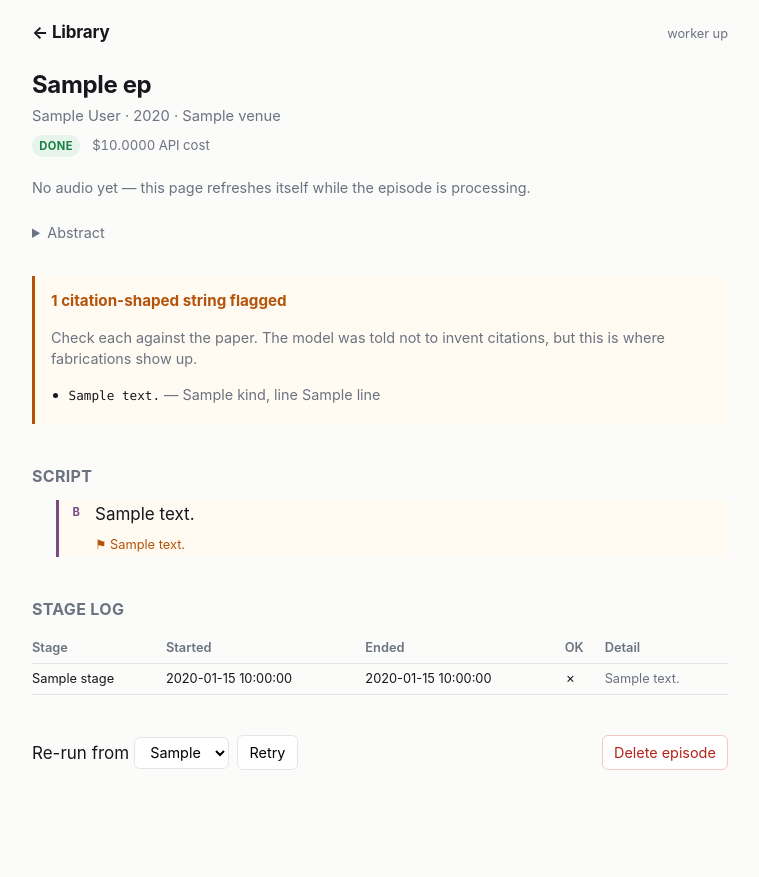
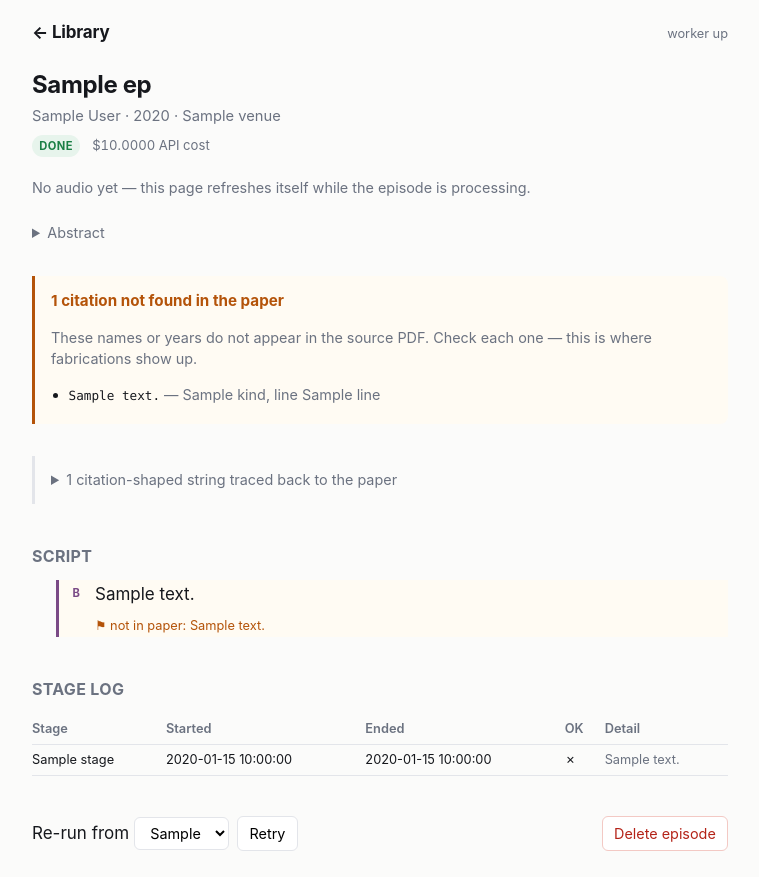
Before and after one commit to jbpaul275/podcasts, a FastAPI app: template templates/episode.html in a window 1280 px wide. Shown: the top 877 px of the page, without its empty margins (260-1019 px from the left). Before the commit the page ends 770 px from the top, so only its background shows below. Run offline with FastAPI, Linux system fonts and the light colour scheme; the template is opened without the code that fills it: most values are stand-ins (such as "Sample title", 1, 10 or a date in 2020); data that the repository does not hold is empty.

Commit message:
Verify citation flags against the source PDF
Flagging every citation-shaped string produced mostly noise. A live run
surfaced three flags, all false positives: "Civil Rights Act of 1964",
"Congress wrote into the 1964", and "William Gould for the 1969". A
statute, an institution, and a name the paper actually uses -- none of
them fabrications, and the heuristic had no way to tell.

The check was asking the wrong question. Whether a string *looks* like a
citation matters far less than whether it traces back to the paper, and
the PDF is already on disk. Flags now carry `in_paper`, set by testing the
name against the extracted source text. Names found in the paper are
collapsed into a secondary list; names that are not get the prominent
treatment and drive the library's flag count, because those are the
fabrications the whole mechanism exists to catch.

Two classes of hit are dropped outright, since neither can ever be an
invented author: statutes and named events carrying a year (Act,
Amendment, Treaty, Census, Crisis), and institutions (Congress, Senate,
Supreme Court, government departments).

Paper text is extracted once per episode and cached, so flags still
recompute live on page load and the regexes stay tunable without a
re-run.

Co-Authored-By: Claude Fable 5 <noreply@anthropic.com>
Claude-Session: https://claude.ai/code/session_011yKBrSJ8bpkbvmxzwufP1U

```diff
--- a/app.py
+++ b/app.py
@@ -175,6 +175,29 @@ def _fmt_duration(seconds) -> str:
     return f"{h}:{m:02d}:{s:02d}" if h else f"{m}:{s:02d}"
 
 
+_paper_text_cache: dict[str, str] = {}
+
+
+def _paper_text(episode_id: str) -> str | None:
+    """Full text of the source PDF, cached. Used to tell a real fabricated
+    citation from a name the paper genuinely uses."""
+    if episode_id in _paper_text_cache:
+        return _paper_text_cache[episode_id] or None
+    path = PAPERS_DIR / f"{episode_id}.pdf"
+    if not path.exists():
+        return None
+    try:
+        import fitz
+
+        with fitz.open(path) as doc:
+            text = "\n".join(page.get_text() for page in doc)
+    except Exception:
+        log.warning("could not extract text from %s for flag checking", path)
+        text = ""
+    _paper_text_cache[episode_id] = text
+    return text or None
+
+
 def _blurb(row, limit: int = 260) -> str:
     """The listing summary. Prefers the model's written teaser; falls back to
     the first sentences of the abstract for episodes made before summaries
@@ -197,7 +220,14 @@ def _blurb(row, limit: int = 260) -> str:
 
 
 def _episode_view(row) -> dict:
-    flags = script_mod.citation_flags(row["script_md"]) if row["script_md"] else []
+    flags = (
+        script_mod.citation_flags(row["script_md"], _paper_text(row["id"]))
+        if row["script_md"]
+        else []
+    )
+    # The count that matters is the one needing a human: strings that do not
+    # trace back to the paper. Everything else is dimmed, not hidden.
+    unverified = [f for f in flags if not f.get("in_paper")]
     return {
         "id": row["id"],
         "title": row["title"] or "(untitled)",
@@ -212,8 +242,10 @@ def _episode_view(row) -> dict:
         "duration_s": row["duration_s"],
         "duration": _fmt_duration(row["duration_s"]),
         "cost_usd": row["cost_usd"] or 0.0,
-        "flag_count": len(flags),
+        "flag_count": len(unverified),
         "flags": flags,
+        "flags_unverified": unverified,
+        "flags_in_paper": [f for f in flags if f.get("in_paper")],
         "has_audio": bool(row["audio_path"] and Path(row["audio_path"]).exists()),
     }
 
--- a/pipeline/script.py
+++ b/pipeline/script.py
@@ -32,6 +32,22 @@ _COMMON_SENTENCE_STARTERS = {
     "Might", "Must", "Have", "Has", "Had", "Host",
 }
 
+# Institutions and bodies. They are proper nouns and they sit near years
+# constantly ("Congress wrote into the 1964 statute"), but they are never the
+# author of a fabricated citation.
+_NON_AUTHOR_ENTITIES = {
+    "Congress", "Senate", "Parliament", "Court", "Supreme", "Government",
+    "Federal", "Reserve", "Treasury", "Bureau", "Department", "Ministry",
+    "Commission", "Council", "Committee", "Agency", "Administration",
+    "Union", "Party", "Republicans", "Democrats", "Labour", "Republican",
+    "Democratic", "Census", "Survey", "Act", "Amendment", "Constitution",
+    "America", "American", "British", "European", "Union's", "States",
+    "January", "February", "March", "April", "May", "June", "July",
+    "August", "September", "October", "November", "December",
+}
+
+_NOT_AUTHOR_TOKENS = _COMMON_SENTENCE_STARTERS | _NON_AUTHOR_ENTITIES
+
 # Name (2004) / Name and Name (2004) / Name et al. (2004)
 _NAME_YEAR_RE = re.compile(
     r"\b[A-Z][a-z]+(?:\s+(?:and|&)\s+[A-Z][a-z]+|\s+et\s+al\.?)?\s*\(\s*(?:19|20)\d{2}\s*\)"
@@ -42,6 +58,17 @@ _WORD_RE = re.compile(r"\b[\w'’-]+\b")
 
 # Lower number wins when two patterns overlap.
 _PRIORITY = {"name-year cite": 0, "et al.": 1, "proper noun near year": 2}
+
+# Statutes, treaties and the like are named entities that happen to carry a
+# year. They are never academic citations, so flagging them is pure noise.
+_STATUTE_RE = re.compile(
+    r"\b(?:Act|Amendment|Amendments|Law|Bill|Treaty|Convention|Accord|Accords"
+    r"|Protocol|Directive|Code|Constitution|Doctrine|Decree|Charter|Ruling"
+    r"|Resolution|Reform|Program|Programme|Initiative|Census|Survey|Panel"
+    r"|Recession|Crisis|War|Olympics|Election)\b"
+)
+
+_LEADING_NAME_RE = re.compile(r"^(?:[A-Z][\w'’-]*(?:\s+(?:and|&|of|for|de|van|von)\s+)?)+")
 
 
 def generate_script(episode_id: str, cfg: dict) -> str:
@@ -123,12 +150,42 @@ def parse_turns(script: str) -> list[tuple[str, str]]:
     return turns
 
 
-def citation_flags(script: str) -> list[dict]:
+def _normalize(text: str) -> str:
+    return " ".join(text.replace("’", "'").split()).casefold()
+
+
+def appears_in_paper(flag_text: str, paper_text_normalized: str) -> bool:
+    """Whether a flagged string traces back to the source PDF.
+
+    The whole phrase rarely appears verbatim -- the hosts paraphrase -- so the
+    test is whether the *name* does. "William Gould for the 1969" is fine if
+    the paper mentions Gould anywhere, and a fabrication if it does not.
+    """
+    if _normalize(flag_text) in paper_text_normalized:
+        return True
+    # Strip the trailing year and any connective tail, leaving the name.
+    stem = re.sub(r"\s*\(?\b(?:19|20)\d{2}\b\)?\s*$", "", flag_text).strip()
+    stem = re.sub(r"\s+(?:in|of|for|from|at|the|and|by|to)$", "", stem).strip()
+    if stem and _normalize(stem) in paper_text_normalized:
+        return True
+    m = _LEADING_NAME_RE.match(stem or flag_text)
+    if m:
+        name = m.group(0).strip()
+        # A single short token is too weak to prove anything either way.
+        if len(name) > 3 and _normalize(name) in paper_text_normalized:
+            return True
+    return False
+
+
+def citation_flags(script: str, paper_text: str | None = None) -> list[dict]:
     """Scan for citation-shaped patterns and return them for human review.
 
     Never auto-fails: the point is to put every string that *could* be a
     fabricated citation in front of a person, so a bare year sitting near a
     proper noun counts even though most such hits are innocent.
+
+    When `paper_text` is supplied, each flag also carries `in_paper`, which is
+    what separates a real fabrication from a name the paper actually uses.
     """
     flags: list[dict] = []
     for lineno, line in enumerate(script.splitlines(), start=1):
@@ -154,7 +211,7 @@ def citation_flags(script: str) -> list[dict]:
                 if (
                     len(token) > 2
                     and token[:1].isupper()
-                    and token not in _COMMON_SENTENCE_STARTERS
+                    and token not in _NOT_AUTHOR_TOKENS
                 ):
                     spans.append(
                         (w.start(), m.end(), "proper noun near year",
@@ -172,5 +229,14 @@ def citation_flags(script: str) -> list[dict]:
             kept.append(span)
 
         for start, _end, kind, text in sorted(kept):
-            flags.append({"line": lineno, "kind": kind, "text": text.strip()})
+            text = text.strip()
+            # A statute or named event carrying a year is not a citation.
+            if kind == "proper noun near year" and _STATUTE_RE.search(text):
+                continue
+            flags.append({"line": lineno, "kind": kind, "text": text})
+
+    if paper_text is not None:
+        normalized = _normalize(paper_text)
+        for flag in flags:
+            flag["in_paper"] = appears_in_paper(flag["text"], normalized)
     return flags
--- a/static/style.css
+++ b/static/style.css
@@ -116,6 +116,9 @@ audio { width: 100%; margin-top: 0.85rem; }
 .flagbox h2 { margin: 0 0 0.35rem; color: var(--flag); text-transform: none; letter-spacing: 0; font-size: 0.95rem; }
 .flagbox ul { margin: 0.6rem 0 0; padding-left: 1.1rem; }
 .flagbox li { margin-bottom: 0.25rem; font-size: 0.9rem; }
+/* Traced back to the paper: real, but not what you need to look at. */
+.flagbox.verified { border-left-color: var(--rule); background: none; padding-left: 1rem; }
+.flagbox.verified summary { cursor: pointer; color: var(--muted); font-size: 0.9rem; }
 
 /* script view: generous line height, distinct left margin per speaker */
 .script .turn {
--- a/templates/episode.html
+++ b/templates/episode.html
@@ -28,24 +28,35 @@
     </details>
   {% endif %}
 
-  {% if ep.flags %}
+  {% if ep.flags_unverified %}
     <section class="flagbox" id="flags">
-      <h2>{{ ep.flags|length }} citation-shaped string{{ '' if ep.flags|length == 1 else 's' }} flagged</h2>
-      <p class="muted">Check each against the paper. The model was told not to invent citations, but this is where fabrications show up.</p>
+      <h2>{{ ep.flags_unverified|length }} citation{{ '' if ep.flags_unverified|length == 1 else 's' }} not found in the paper</h2>
+      <p class="muted">These names or years do not appear in the source PDF. Check each one — this is where fabrications show up.</p>
       <ul>
-        {% for f in ep.flags %}<li><code>{{ f.text }}</code> <span class="muted">— {{ f.kind }}, line {{ f.line }}</span></li>{% endfor %}
+        {% for f in ep.flags_unverified %}<li><code>{{ f.text }}</code> <span class="muted">— {{ f.kind }}, line {{ f.line }}</span></li>{% endfor %}
       </ul>
     </section>
+  {% endif %}
+
+  {% if ep.flags_in_paper %}
+    <details class="flagbox verified" {% if not ep.flags_unverified %}id="flags"{% endif %}>
+      <summary>{{ ep.flags_in_paper|length }} citation-shaped string{{ '' if ep.flags_in_paper|length == 1 else 's' }} traced back to the paper</summary>
+      <p class="muted">Found in the source PDF, so not fabricated. Listed for completeness.</p>
+      <ul>
+        {% for f in ep.flags_in_paper %}<li><code>{{ f.text }}</code> <span class="muted">— line {{ f.line }}</span></li>{% endfor %}
+      </ul>
+    </details>
   {% endif %}
 
   {% if lines %}
     <section class="script">
       <h2>Script</h2>
       {% for line in lines %}
-        <p class="turn {{ 'host-a' if line.speaker == 'HOST_A' else 'host-b' }}{{ ' flagged' if line.flags }}">
+        {% set unverified = line.flags|rejectattr('in_paper')|list %}
+        <p class="turn {{ 'host-a' if line.speaker == 'HOST_A' else 'host-b' }}{{ ' flagged' if unverified }}">
           <span class="who">{{ 'A' if line.speaker == 'HOST_A' else 'B' }}</span>
           <span class="said">{{ line.text }}</span>
-          {% if line.flags %}<span class="inlineflag">⚑ {{ line.flags|map(attribute='text')|join(' · ') }}</span>{% endif %}
+          {% if unverified %}<span class="inlineflag">⚑ not in paper: {{ unverified|map(attribute='text')|join(' · ') }}</span>{% endif %}
         </p>
       {% endfor %}
     </section>
```
Also changed, not shown: tests/test_pipeline.py (+62 -0 lines).
